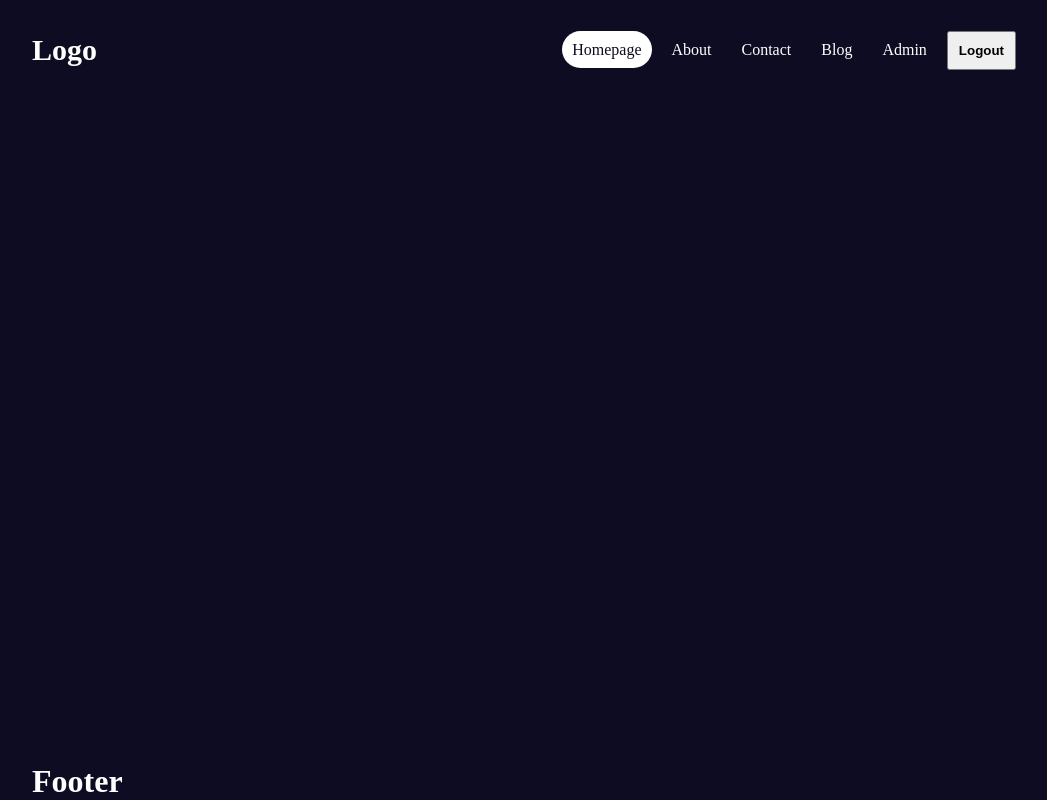
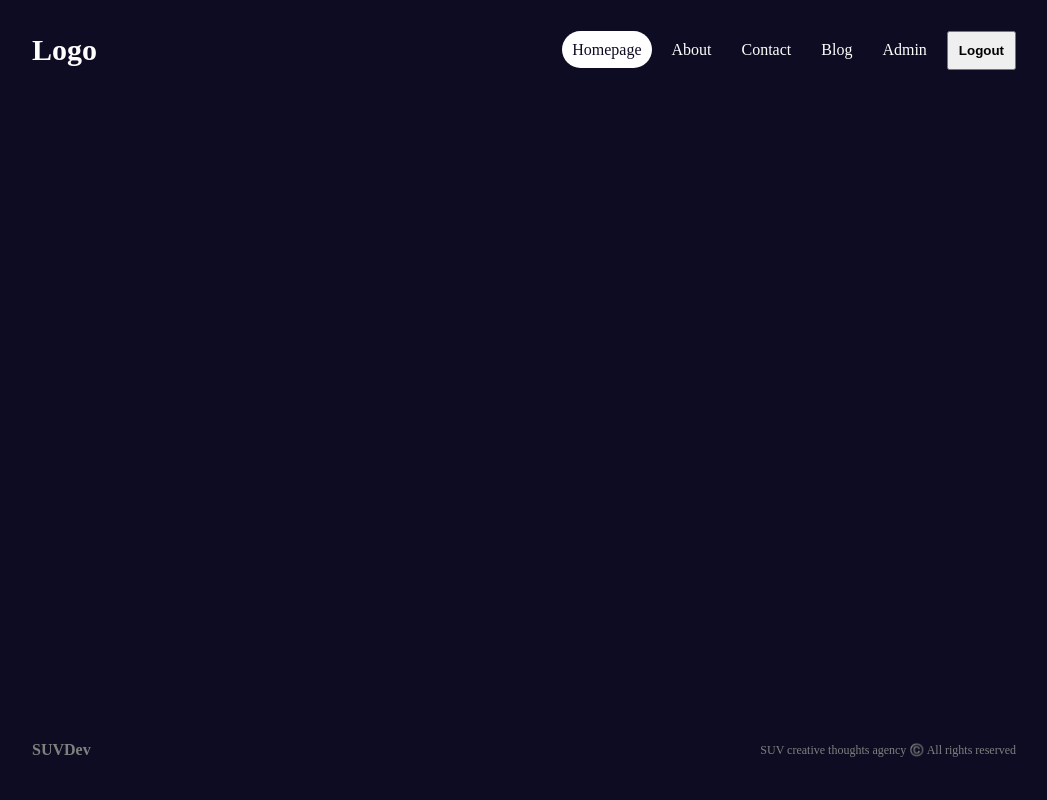
Before and after one commit to souravkumarswain/suvnext, a Next.js app: page / in a window 1280 px wide. Shown: the whole page, without its empty margins (116-1163 px from the left). Built offline with nearby package versions, Linux system fonts and the light colour scheme.

Commit message:
Footer added

```diff
--- a/src/components/footer/Footer.jsx
+++ b/src/components/footer/Footer.jsx
@@ -1,8 +1,16 @@
 import React from 'react'
+import styles from './footer.module.css'
 
 const Footer = () => {
   return (
-    <h1>Footer</h1>
+    <div className={styles.container}>
+      <div className={styles.logo}>
+        SUVDev
+      </div>
+      <div className={styles.text}>
+        SUV creative thoughts agency ©️ All rights reserved
+      </div>
+    </div>
   )
 }
 
--- /dev/null
+++ b/src/components/footer/footer.module.css
@@ -0,0 +1,15 @@
+.container{
+    display: flex;
+    justify-content: space-between;
+    height: 100px;
+    align-items: center;
+    color: gray;
+}
+
+.logo{
+    font-weight: bold;
+}
+
+.text{
+   font-size: 12px;
+}
```
